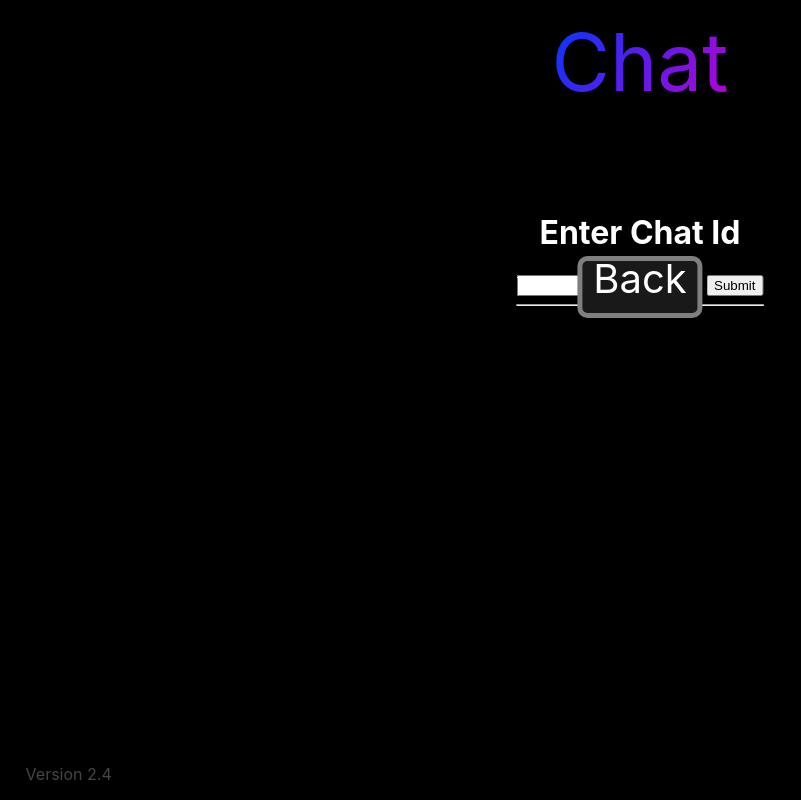
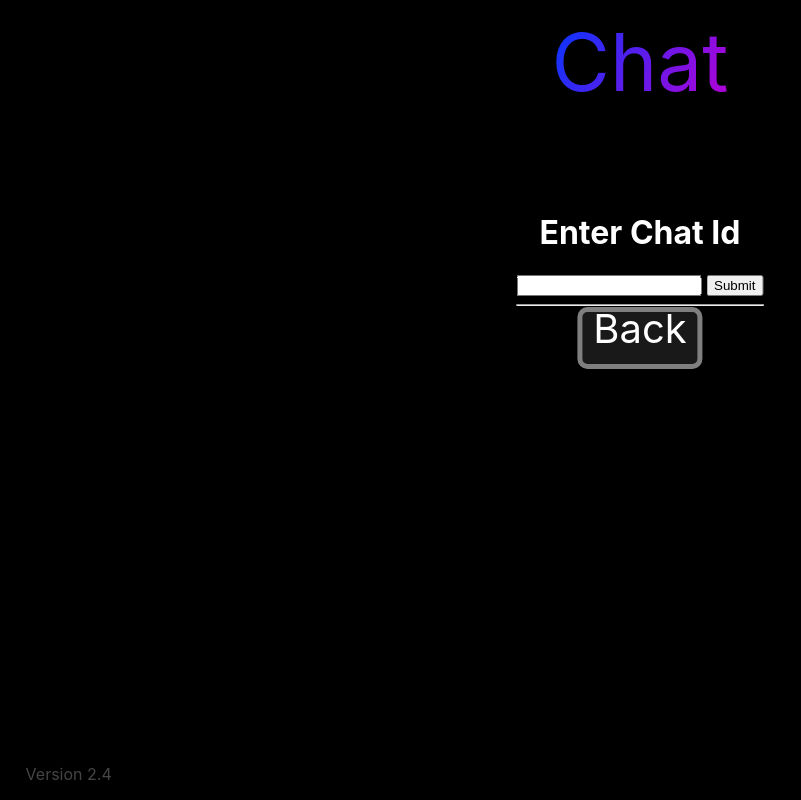
Before and after one commit to Disford/Disford-2.4, a website: page chat/index.html in a window 1280 px wide. Shown: the whole page, without its empty margins (0-801 px from the left). Drawn offline with Linux system fonts and the light colour scheme.

Commit message:
Update homechat.css

```diff
--- a/public/Styles/homechat.css
+++ b/public/Styles/homechat.css
@@ -38,9 +38,9 @@ h1 {
 
 #back {
     position: absolute;
-    margin-top: 20%;
+    margin-top: 25%;
     margin-left: 50%;
-    transform: translate(-50%, 0%);
+    transform: translate(-50%, -21%);
     color: white;
 }
 
```
